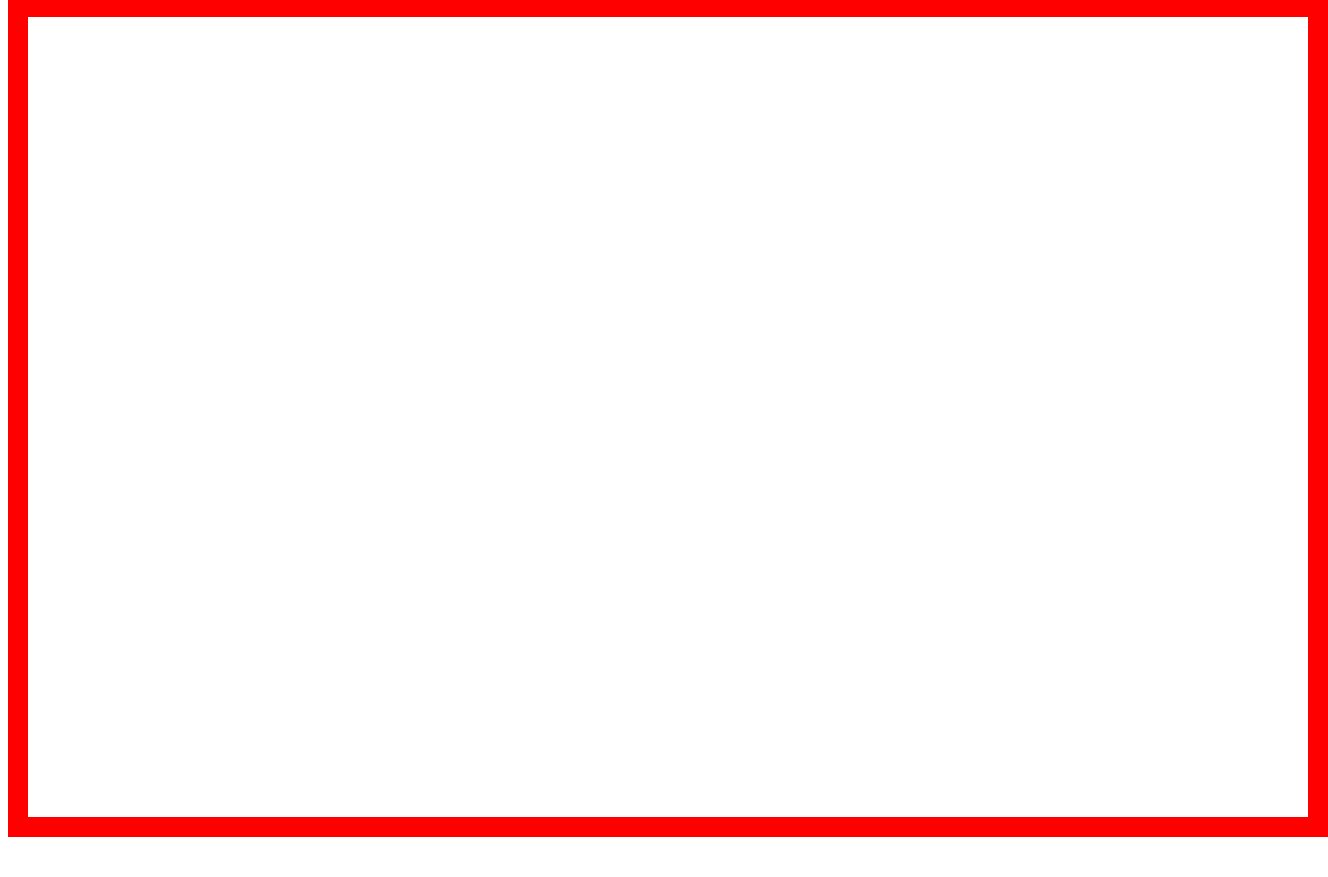
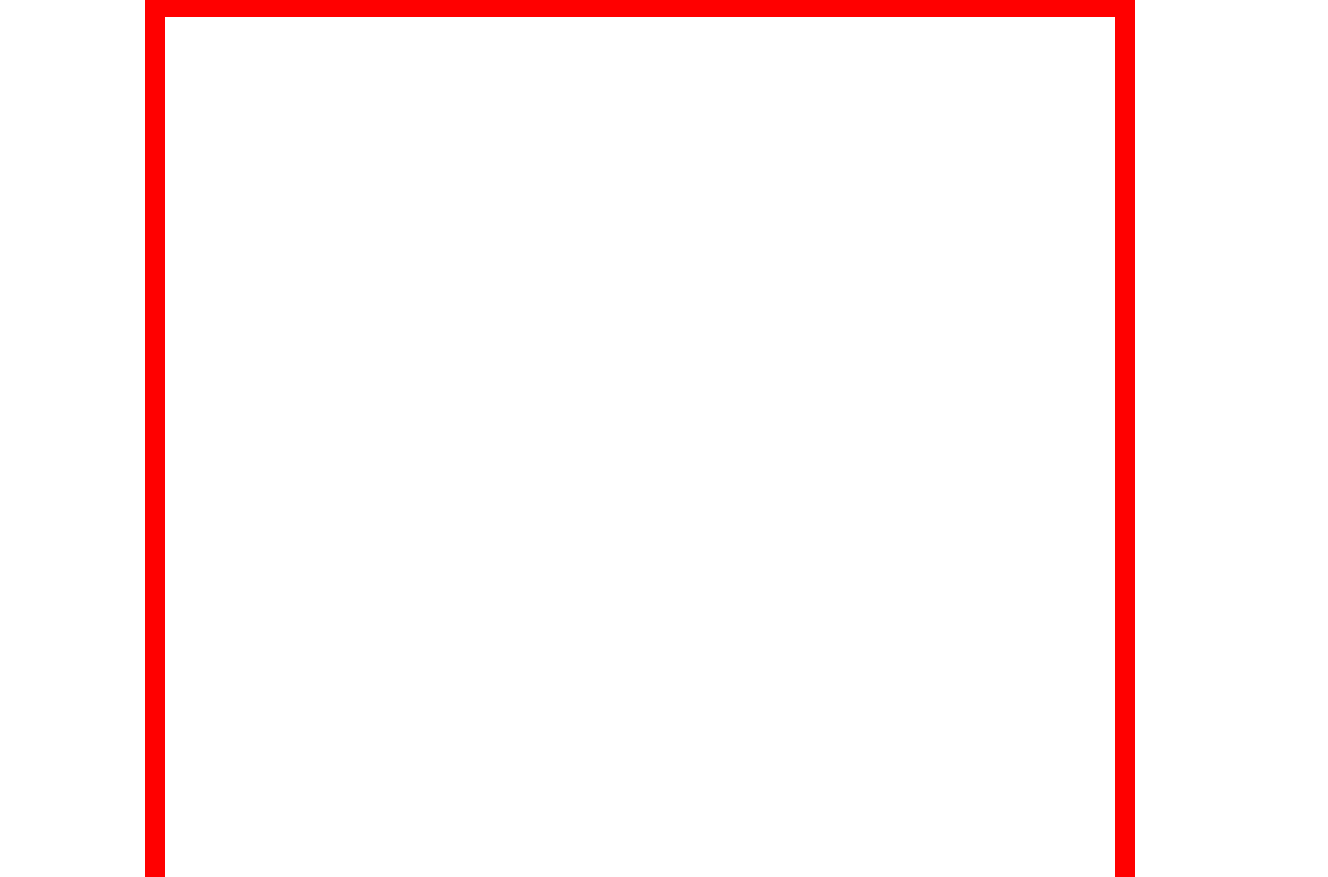
Before and after one commit to chaswrig/etch-a-sketch, a plain HTML site: page index.html in a window 1280 px wide. Shown: the part 59-936 px from the top of the page, 1328 px wide, since content can reach past the window. Before the commit the page ends 904 px from the top, so only its background shows below. Drawn offline with Linux system fonts and the light colour scheme.

Commit message:
Fixed Size Issues -- Fixed grid size issue. Ideal appearance is at 50. Good enough for credit.

```diff
--- a/index.html
+++ b/index.html
@@ -13,5 +13,6 @@
         <button id="size">Grid Size</button>
     </div>
     <div id="container"></div>
+    <div>By Chase</div>
 </body>
 </html>
--- a/javascript.js
+++ b/javascript.js
@@ -1,13 +1,13 @@
 //Default window.
-GridSize(16);
+GridSize(50);
 
 //Set up grid size button behavior
 const size = document.querySelector("#size");
 size.addEventListener("click", (e) =>{
     let size = prompt("Enter a grid size between 16 and 100:", "16");
     if(size < 16 || size > 100) {
-        GridSize(16);
-        alert("Size not allowed, defaulted to minimum.")
+        GridSize(50);
+        alert("Size not allowed, defaulted to 50.")
     } else{
         GridSize(size);
     }
@@ -21,7 +21,7 @@ shake.addEventListener("click", (e) => {
 
 //Changes the size of the grid
 function GridSize(size){
-    let edge = 100/size;
+    let edge = 950/size;
 
     //Delete existing grid
     const pixels = document.querySelectorAll(".pixels");
@@ -36,8 +36,8 @@ function GridSize(size){
         div.classList.toggle("pixels");
         div.id = i;
         div.textContent = "1";
-        div.style.minWidth = edge.toString() + "%";
-        div.style.minHeight = edge.toString() + "%";
+        div.style.minWidth = edge.toString() + "px";
+        div.style.minHeight = edge.toString() + "px";
         container.appendChild(div);
     }
 
--- a/style.css
+++ b/style.css
@@ -1,3 +1,10 @@
+body {
+    display: flex;
+    flex-direction: column;
+    justify-content: center;
+    align-items: center;
+}
+
 #header{
     display: flex;
     justify-content: center;
@@ -7,6 +14,7 @@
 #buttons{
     display: flex;
     justify-content: space-between;
+    gap: 50px;
 }
 
 #container {
@@ -16,8 +24,8 @@
     flex-wrap: wrap;
     justify-content: center;
     align-content: flex-start;
-    height: 100vh;
-    width: 100vw;
+    height: 950px;
+    width: 950px;
 }
 
 .pixels {
@@ -30,8 +38,8 @@
     height: auto;
 }
 
-.child:before{
+/* .child:before{
     content: '';
     display: block;
     padding-top: 100%;
-}
+} */
```
